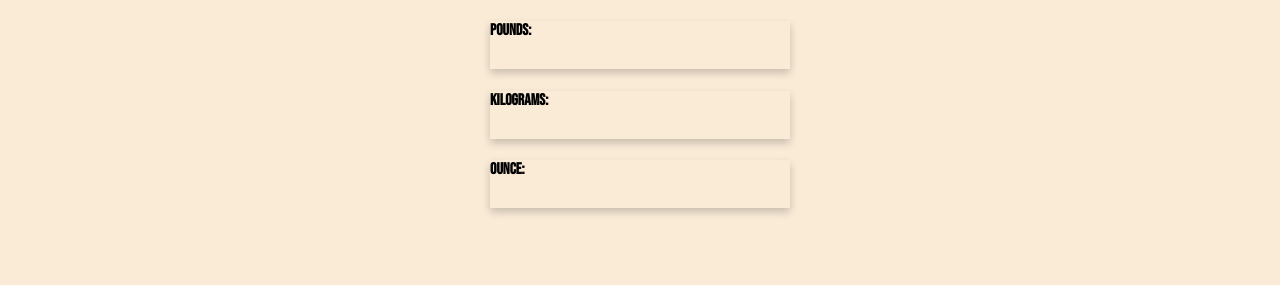
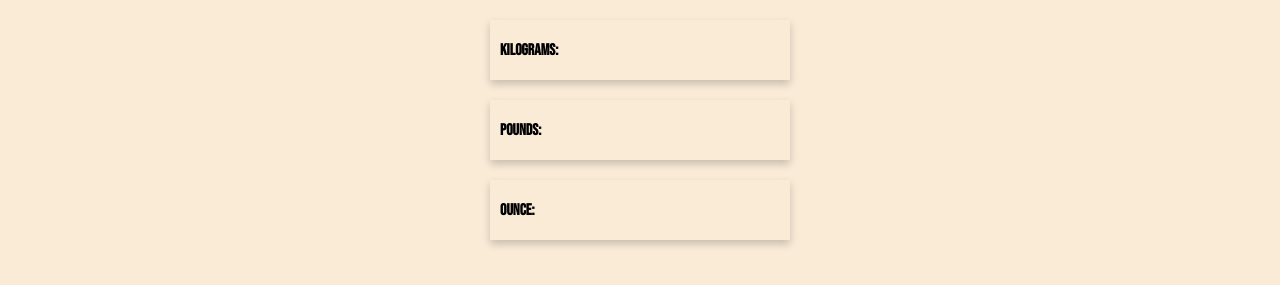
Before and after one commit to TylerDonghwi/Unit-Converter, a plain HTML site: page weight-converter/weight-converter.html in a window 1280 px wide. Shown: the part 355-640 px from the top of the page. Drawn offline with Linux system fonts and the light colour scheme.

Commit message:
more styling

```diff
--- a/style.css
+++ b/style.css
@@ -42,6 +42,7 @@ form {
     justify-content: space-between;
     flex-direction: row;
     align-items: center;
+    margin-bottom: 20px;
 }
 
 .input {
@@ -66,6 +67,13 @@ form {
 .card {
     box-shadow: 0 4px 8px 0 rgba(0, 0, 0, 0.2);
     max-width: 300px;
-    height: 3rem;
-    margin: auto;
+    height: 60px;
+    margin: 0 auto 20px auto;
+    display: flex;
+    justify-content: flex-start;
+    align-items: center;
 }
+
+.card-block {
+    padding: 10px 0 10px 10px;
+}
--- a/weight-converter/weight-converter.html
+++ b/weight-converter/weight-converter.html
@@ -49,23 +49,15 @@
     </form>
     <div id="output">
         <div class="card">
-            <div class="card-block">
-                <h4>Pounds:</h4>
-                <div id="poundOutput"></div>
-            </div>
+            <h4 class="card-block" id="kgOutput">Kilograms:</h4>
         </div>
         <div class="card">
-            <div class="card-block">
-                <h4>Kilograms:</h4>
-                <div id="kgOutput"></div>
-            </div>
+            <h4 class="card-block" id="poundOutput">Pounds:</h4>
         </div>
         <div class="card">
-            <div class="card-block">
-                <h4>Ounce:</h4>
-                <div id="ozOutput"></div>
-            </div>
+            <h4 class="card-block" id="ozOutput">Ounce:</h4>
         </div>
+    </div>
     </div>
 
     <script src="weight-convert.js"></script>
```
